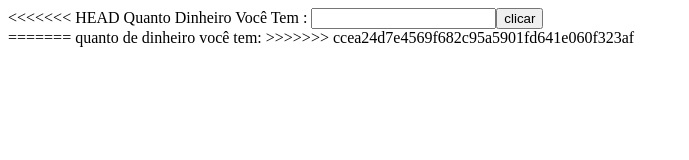
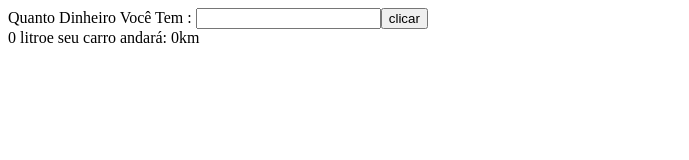
Before and after one commit to guilhermelopesmarques/exercicios.javascript, a plain HTML site: page ex005/index.html in a window 1280 px wide. Both pictures are taken after a click on the button "clicar". Shown: the whole page, without its empty margins (0-689 px from the left). Drawn offline with Linux system fonts and the light colour scheme.

Commit message:
ex005-js
exercicio 005 completo

```diff
--- a/ex005/app.js
+++ b/ex005/app.js
@@ -1,7 +1,5 @@
-<<<<<<< HEAD
-=======
-function mostrarNumero(){
-
-
+function combustivel(){
+    let dinheiro = document.getElementById("resposta").value
+    let combustivel = dinheiro / 5
+    document.getElementById("dinheiro").innerText = combustivel + " litro" + "e seu carro andará: " +combustivel*20+"km"
 }
->>>>>>> ccea24d7e4569f682c95a5901fd641e060f323af
--- a/ex005/index.html
+++ b/ex005/index.html
@@ -7,12 +7,9 @@
     <title>ex005</title>
 </head>
 <body>
-<<<<<<< HEAD
-    Quanto Dinheiro Você Tem : <input id="numero"><button id="botao" type="button" onclick="mostrarnumero()">clicar</button>
-    <div id="mensagem"></div>
-=======
-    quanto de dinheiro você tem:
->>>>>>> ccea24d7e4569f682c95a5901fd641e060f323af
+
+    Quanto Dinheiro Você Tem : <input id="resposta"><button id="botao" type="button" onclick="combustivel()">clicar</button>
+    <div id="dinheiro"></div>
     <script src="app.js"></script>
 
 </body>
```
